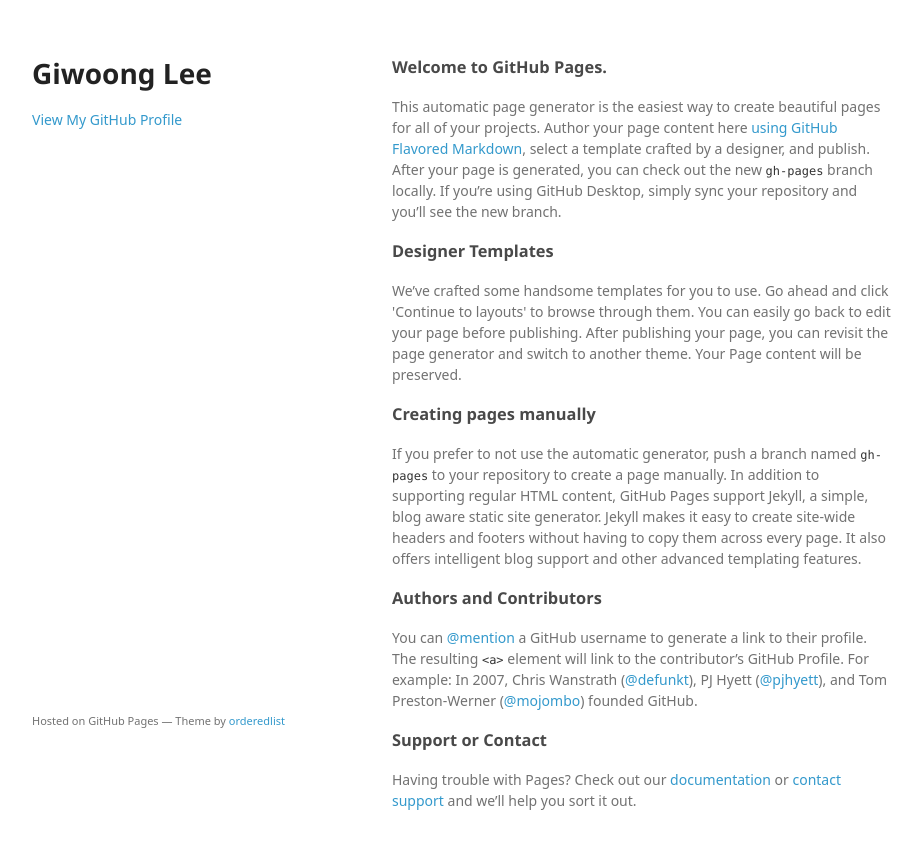
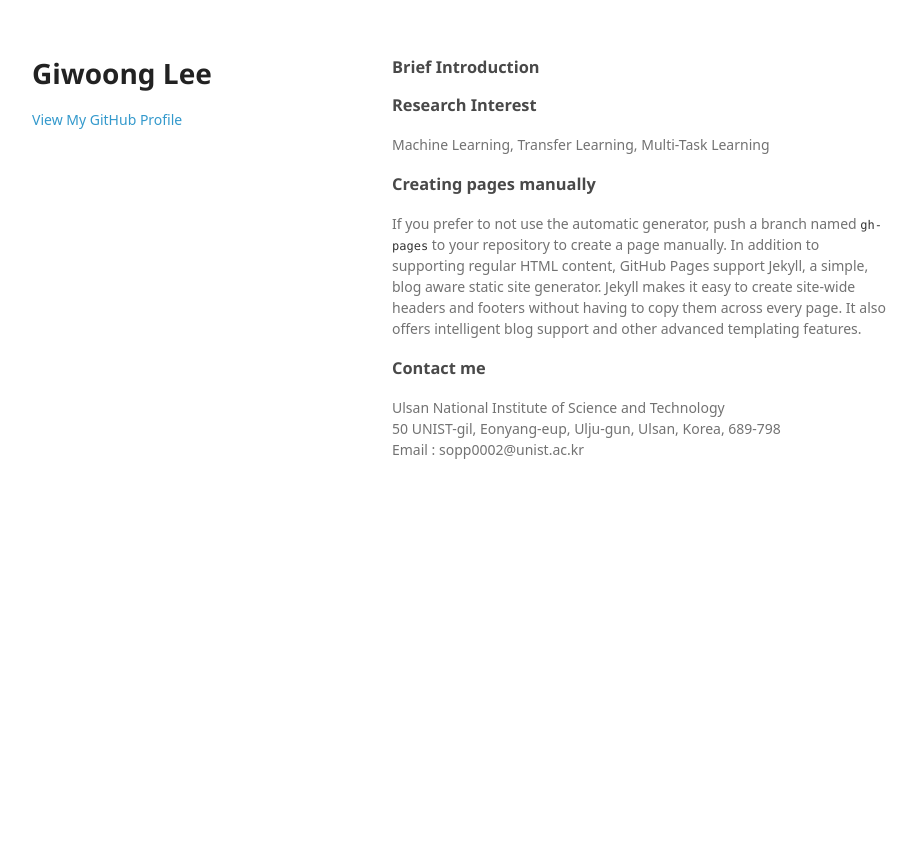
Before and after one commit to BlasterL/blasterl.github.io, a plain HTML site: page index.html in a window 1280 px wide. Shown: the whole page, without its empty margins (178-1100 px from the left). After the commit the page ends 800 px from the top, so only its background shows below. Drawn offline with Linux system fonts and the light colour scheme; a web font is replaced by a local one.

Commit message:
7.26-1
test1

```diff
--- a/index.html
+++ b/index.html
@@ -24,14 +24,14 @@
       </header>
       <section>
         <h3>
-<a id="welcome-to-github-pages" class="anchor" href="#welcome-to-github-pages" aria-hidden="true"><span aria-hidden="true" class="octicon octicon-link"></span></a>Welcome to GitHub Pages.</h3>
+<a id="welcome-to-github-pages" class="anchor" href="#welcome-to-github-pages" aria-hidden="true"><span aria-hidden="true" class="octicon octicon-link"></span></a>Brief Introduction</h3>
 
-<p>This automatic page generator is the easiest way to create beautiful pages for all of your projects. Author your page content here <a href="https://guides.github.com/features/mastering-markdown/">using GitHub Flavored Markdown</a>, select a template crafted by a designer, and publish. After your page is generated, you can check out the new <code>gh-pages</code> branch locally. If you’re using GitHub Desktop, simply sync your repository and you’ll see the new branch.</p>
+<p></p>
 
 <h3>
-<a id="designer-templates" class="anchor" href="#designer-templates" aria-hidden="true"><span aria-hidden="true" class="octicon octicon-link"></span></a>Designer Templates</h3>
+<a id="designer-templates" class="anchor" href="#designer-templates" aria-hidden="true"><span aria-hidden="true" class="octicon octicon-link"></span></a>Research Interest</h3>
 
-<p>We’ve crafted some handsome templates for you to use. Go ahead and click 'Continue to layouts' to browse through them. You can easily go back to edit your page before publishing. After publishing your page, you can revisit the page generator and switch to another theme. Your Page content will be preserved.</p>
+<p>Machine Learning, Transfer Learning, Multi-Task Learning</p>
 
 <h3>
 <a id="creating-pages-manually" class="anchor" href="#creating-pages-manually" aria-hidden="true"><span aria-hidden="true" class="octicon octicon-link"></span></a>Creating pages manually</h3>
@@ -39,11 +39,15 @@
 <p>If you prefer to not use the automatic generator, push a branch named <code>gh-pages</code> to your repository to create a page manually. In addition to supporting regular HTML content, GitHub Pages support Jekyll, a simple, blog aware static site generator. Jekyll makes it easy to create site-wide headers and footers without having to copy them across every page. It also offers intelligent blog support and other advanced templating features.</p>
 
 <h3>
-<a id="authors-and-contributors" class="anchor" href="#authors-and-contributors" aria-hidden="true"><span aria-hidden="true" class="octicon octicon-link"></span></a>Authors and Contributors</h3>
+<a id="authors-and-contributors" class="anchor" href="#authors-and-contributors" aria-hidden="true"><span aria-hidden="true" class="octicon octicon-link"></span></a>Contact me</h3>
 
-<p>You can <a href="https://help.github.com/articles/basic-writing-and-formatting-syntax/#mentioning-users-and-teams" class="user-mention">@mention</a> a GitHub username to generate a link to their profile. The resulting <code>&lt;a&gt;</code> element will link to the contributor’s GitHub Profile. For example: In 2007, Chris Wanstrath (<a href="https://github.com/defunkt" class="user-mention">@defunkt</a>), PJ Hyett (<a href="https://github.com/pjhyett" class="user-mention">@pjhyett</a>), and Tom Preston-Werner (<a href="https://github.com/mojombo" class="user-mention">@mojombo</a>) founded GitHub.</p>
+<p>
+Ulsan National Institute of Science and Technology<br>
+50 UNIST-gil, Eonyang-eup, Ulju-gun, Ulsan, Korea, 689-798<br>
+Email : sopp0002@unist.ac.kr</p>
 
 <h3>
+<!--
 <a id="support-or-contact" class="anchor" href="#support-or-contact" aria-hidden="true"><span aria-hidden="true" class="octicon octicon-link"></span></a>Support or Contact</h3>
 
 <p>Having trouble with Pages? Check out our <a href="https://help.github.com/pages">documentation</a> or <a href="https://github.com/contact">contact support</a> and we’ll help you sort it out.</p>
@@ -55,4 +59,4 @@
     <script src="javascripts/scale.fix.js"></script>
 
   </body>
-</html>
+</html>-->
```
